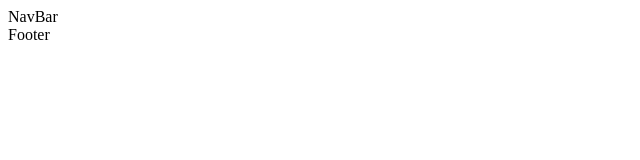
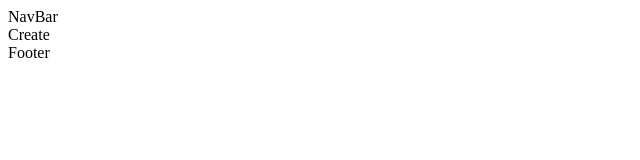
Before and after one commit to lemarchesi09/sf-library-app, a React (Create React App) app: page /create in a window 1280 px wide. Before the commit this address had no page. Shown: the top 160 px of the page, without its empty margins (0-640 px from the left). Built offline with nearby package versions, Linux system fonts and the light colour scheme.

Commit message:
:sparkles: Add Create Component

```diff
--- a/src/App.js
+++ b/src/App.js
@@ -5,6 +5,7 @@
 import { Home } from "./components/Home";
 import { NavBar } from "./components/NavBar";
 import { Footer } from "./components/Footer";
+import { Create } from "./components/Create";
 
 function App() {
   return (
@@ -15,6 +16,7 @@
         <Route path="/dashboard" element={<Dashboard />}/>
         {/*Agregar enrutado dinamico con uso de id*/}
         <Route path="/details" element={<Details />}/>
+        <Route path="/create" element={<Create />}/>
       </Routes>
       <Footer />
     </div>
--- /dev/null
+++ b/src/components/Create.js
@@ -0,0 +1,5 @@
+export const Create = () =>{
+    return(
+       <div>Create</div>
+    )
+}
```
